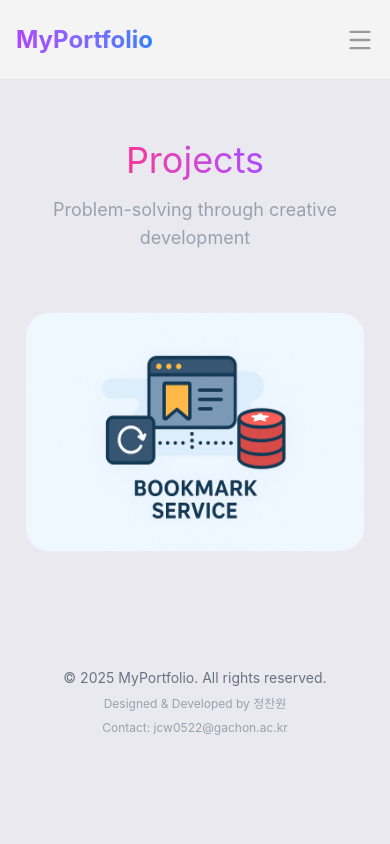
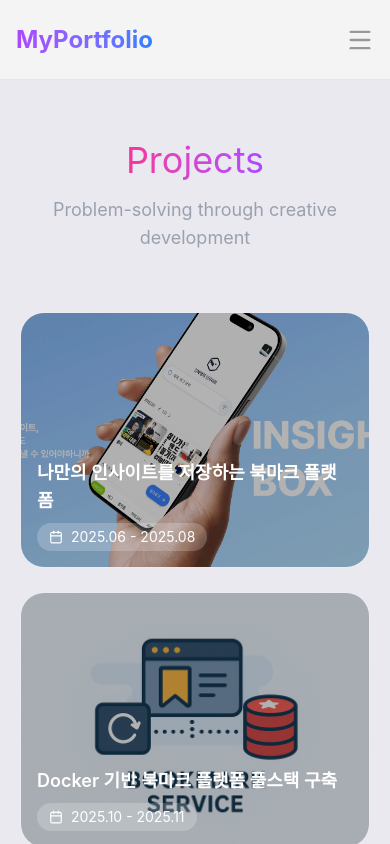
Before and after one commit to JeongCW0522/Portfolio, a React (Vite) app: page /project in a window 390 px wide. Built offline with nearby package versions, Linux system fonts and the light colour scheme.

Commit message:
feat: 프로젝트 UI 모바일, PC 분리

```diff
--- a/src/components/Project.jsx
+++ b/src/components/Project.jsx
@@ -3,9 +3,23 @@ import { useState } from "react";
 import PageTitle from "./layouts/PageTitle";
 import { projectItems } from "../data/projectItems";
 import ProjectCard from "./Project/ProjectCard";
+import ProjectModal from "./Project/ProjectModal";
+import { Calendar } from "lucide-react";
 
 const Project = () => {
-  const [activeIndex, setActiveIndex] = useState(1); // 가운데부터 시작
+  const [activeIndex, setActiveIndex] = useState(1);
+  const [selectedProject, setSelectedProject] = useState(null);
+  const [isModalOpen, setIsModalOpen] = useState(false);
+
+  const openModal = (project) => {
+    setSelectedProject(project);
+    setIsModalOpen(true);
+  };
+
+  const closeModal = () => {
+    setIsModalOpen(false);
+    setSelectedProject(null);
+  };
 
   return (
     <motion.div
@@ -19,7 +33,8 @@ const Project = () => {
         subTitle="Problem-solving through creative development"
       />
 
-      <div className="relative w-full max-w-7xl h-60 flex items-center justify-center overflow-hidden">
+      {/* 🖥 DESKTOP */}
+      <div className="relative w-full max-w-7xl h-60 hidden sm:flex items-center justify-center overflow-hidden">
         {projectItems.map((item, index) => (
           <ProjectCard
             key={item.title}
@@ -28,9 +43,45 @@ const Project = () => {
             activeIndex={activeIndex}
             setActiveIndex={setActiveIndex}
             total={projectItems.length}
+            onOpenModal={openModal}
           />
         ))}
       </div>
+
+      {/* 📱 MOBILE */}
+      <div className="w-full max-w-2xl flex flex-col gap-6 sm:hidden">
+        {projectItems.map((item) => (
+          <div
+            key={item.title}
+            onClick={() => openModal(item)}
+            className="relative h-64 rounded-3xl overflow-hidden border border-white/10 cursor-pointer"
+          >
+            <img
+              src={item.image}
+              alt={item.title}
+              className="absolute inset-0 w-full h-full object-cover"
+            />
+
+            <div className="absolute inset-0 bg-black/30" />
+
+            <div className="absolute bottom-0 p-4">
+              <h2 className="text-white text-lg font-semibold mb-2">
+                {item.title}
+              </h2>
+              <div className="inline-flex items-center gap-2 text-sm text-white bg-white/20 px-3 py-1 rounded-full">
+                <Calendar size={14} />
+                {item.date}
+              </div>
+            </div>
+          </div>
+        ))}
+      </div>
+
+      <ProjectModal
+        isOpen={isModalOpen}
+        onClose={closeModal}
+        item={selectedProject}
+      />
     </motion.div>
   );
 };
--- a/src/components/Project/ProjectCard.jsx
+++ b/src/components/Project/ProjectCard.jsx
@@ -12,18 +12,19 @@ const getOffset = (index, activeIndex, length) => {
   return raw;
 };
 
-const ProjectCard = ({ item, index, activeIndex, setActiveIndex, total }) => {
-  const [isOpen, setIsOpen] = useState(false);
+const ProjectCard = ({
+  item,
+  index,
+  activeIndex,
+  setActiveIndex,
+  total,
+  onOpenModal,
+}) => {
   const offset = getOffset(index, activeIndex, total);
 
   const handleClick = () => {
-    if (offset === 0) {
-      // 가운데 카드일 때만 모달 열기
-      setIsOpen(true);
-    } else {
-      // 옆 카드일 때는 가운데로 이동
-      setActiveIndex(index);
-    }
+    if (offset === 0) onOpenModal(item);
+    else setActiveIndex(index);
   };
 
   return (
@@ -61,12 +62,6 @@ const ProjectCard = ({ item, index, activeIndex, setActiveIndex, total }) => {
           </div>
         </div>
       </motion.div>
-
-      <ProjectModal
-        isOpen={isOpen}
-        onClose={() => setIsOpen(false)}
-        item={item}
-      />
     </>
   );
 };
```
